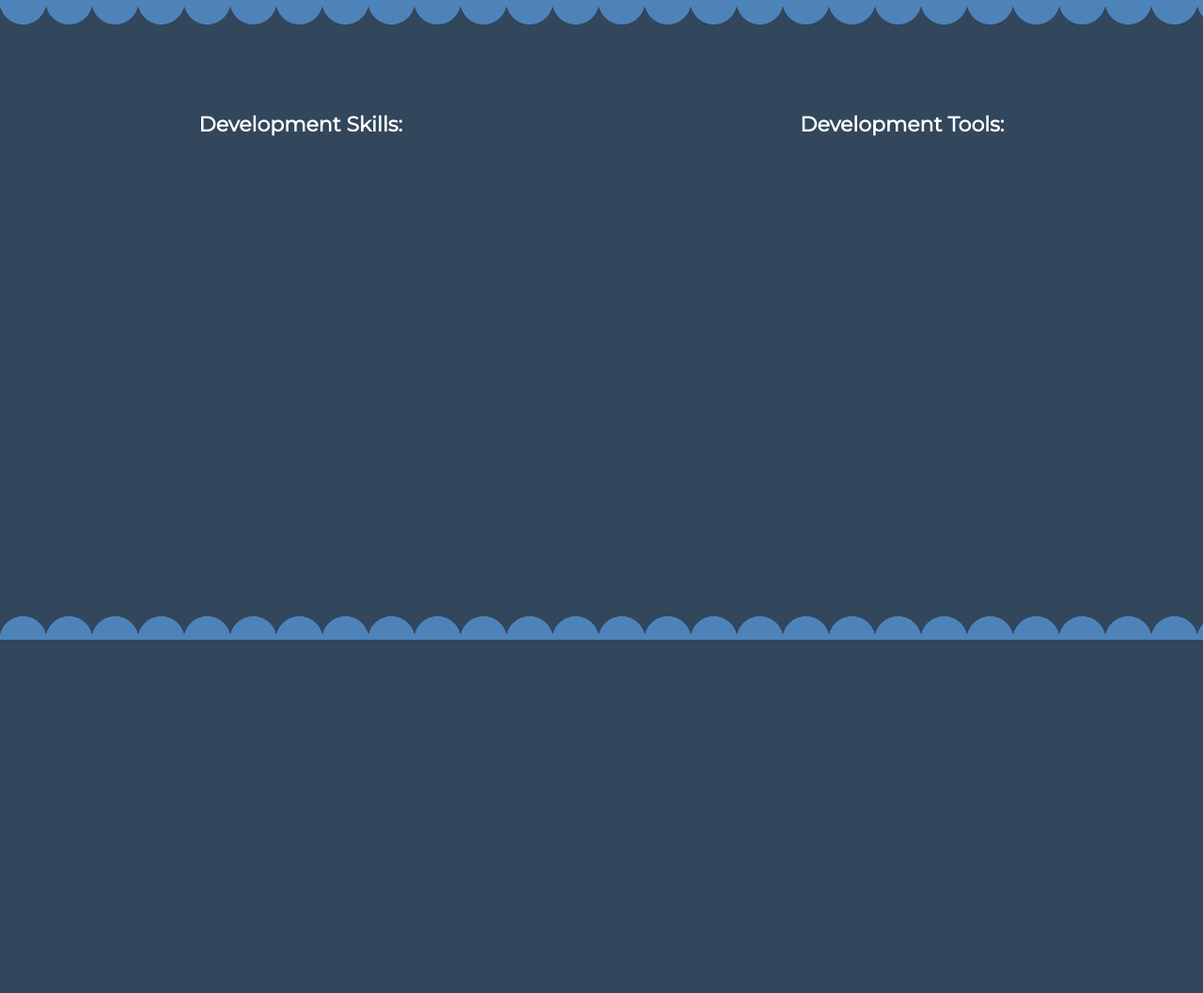
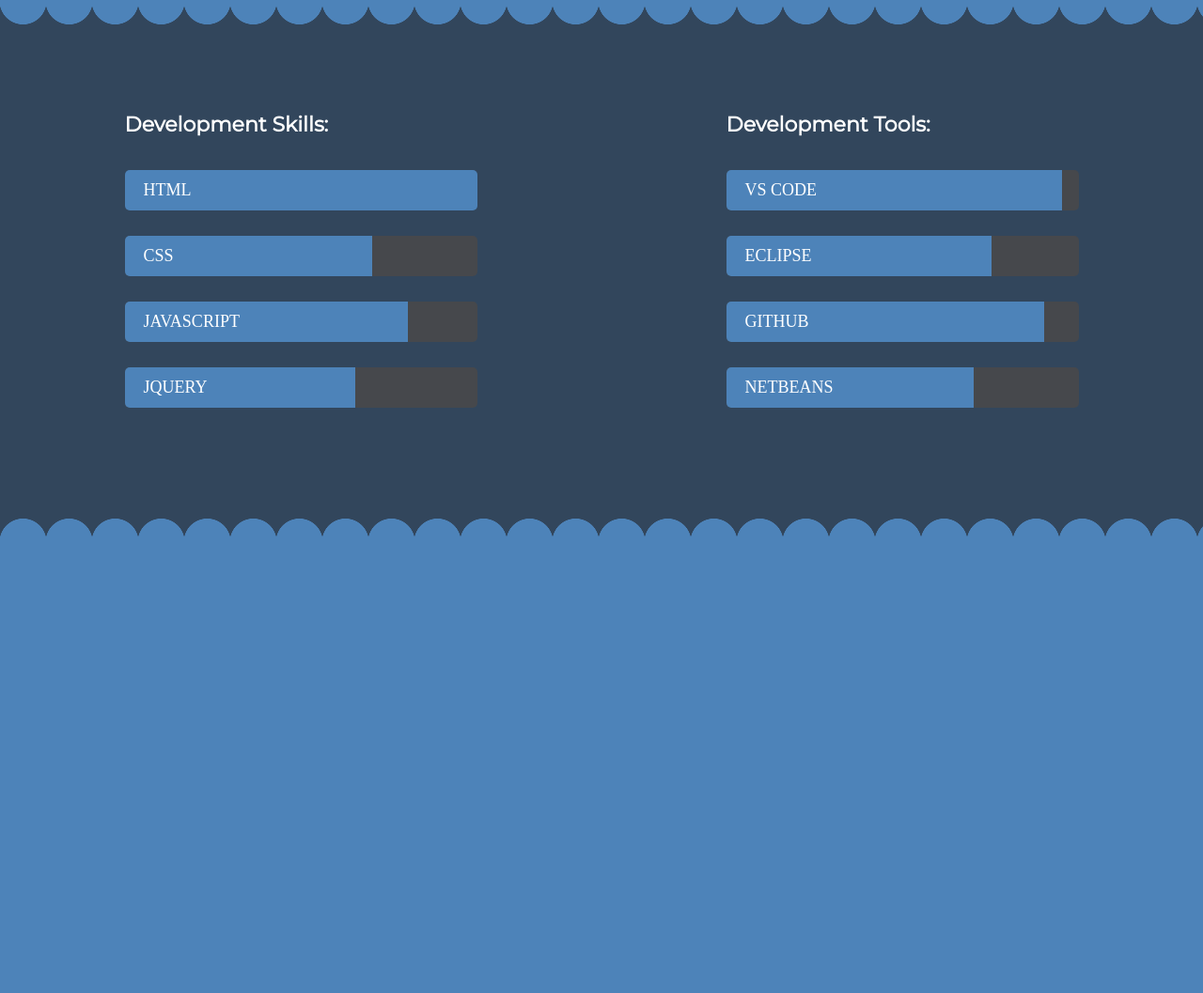
Before and after one commit to RyanMaxiemus/RyanMaxiemus.github.io, a PHP site: page / in a window 1280 px wide. Shown: the part 479-1536 px from the top of the page at 94% size. Before the commit the page ends 1160 px from the top, so only its background shows below. Run offline with PHP 8.4, Linux system fonts and the light colour scheme.

Commit message:
Added skills & tools progress bars

```diff
--- a/index.html
+++ b/index.html
@@ -58,11 +58,42 @@
             <div class="bottom-container">
                 <div id="skills">
                     <h2>Development Skills:</h2>
+                    <ul>
+                        <li>
+                            <span id="html-prog">HTML</span>
+                        </li>
+                        <li>
+                            <span id="css-prog">CSS</span>
+                        </li>
+                        <li>
+                            <span id="js-prog">JavaScript</span>
+                        </li>
+                        <li>
+                            <span id="jquery-prog">jQuery</span>
+                        </li>
+                    </ul>
                 </div>
-                <div id="tools"><h2>Development Tools:</h2></div>
+                <div id="tools">
+                    <h2>Development Tools:</h2>
+                    <ul>
+                        <li>
+                            <span id="vscode-prog">VS Code</span>
+                        </li>
+                        <li>
+                            <span id="eclipse-prog">Eclipse</span>
+                        </li>
+                        <li>
+                            <span id="github-prog">Github</span>
+                        </li>
+                        <li>
+                            <span id="netbeans-prog">NetBeans</span>
+                        </li>
+                    </ul>
+                </div>
             </div>
         </div>
         <div class="scallop-up"></div>
+        <div class="top-container"></div>
 
         <script
             src="https://code.jquery.com/jquery-3.3.1.slim.min.js"
--- a/resources/css/main.css
+++ b/resources/css/main.css
@@ -67,7 +67,6 @@ a:hover hr {
 .bottom-container {
     display: flex;
     justify-content: space-around;
-    min-height: 60vh;
     background: var(--bgDarkBlue);
 }
 
@@ -119,3 +118,67 @@ h2 {
     display: flex;
     flex-direction: column;
 }
+
+/* Progress Bars */
+#skills > ul,
+#tools > ul {
+    list-style: none;
+    padding: 0;
+}
+
+#tools ul li,
+#skills ul li {
+    width: 375px;
+    overflow: hidden;
+    height: 43px;
+    line-height: 43px;
+    background: #46484c;
+    border-radius: 5px;
+    margin: 0 0 27px;
+}
+
+#tools ul li span,
+#skills ul li span {
+    background: var(--bgLightBlue);
+    color: #fff;
+    text-transform: uppercase;
+    display: block;
+    font-family: 'novecentosanswide';
+    font-weight: normal;
+    font-size: 18px;
+    padding: 0 0 0 20px;
+}
+
+/* Skills Progress */
+#html-prog {
+    width: 100%;
+}
+
+#css-prog {
+    width: 65%;
+}
+
+#js-prog {
+    width: 75%;
+}
+
+#jquery-prog {
+    width: 60%;
+}
+
+/* Tools Progress */
+#vscode-prog {
+    width: 90%;
+}
+
+#eclipse-prog {
+    width: 70%;
+}
+
+#github-prog {
+    width: 85%;
+}
+
+#netbeans-prog {
+    width: 65%;
+}
```
